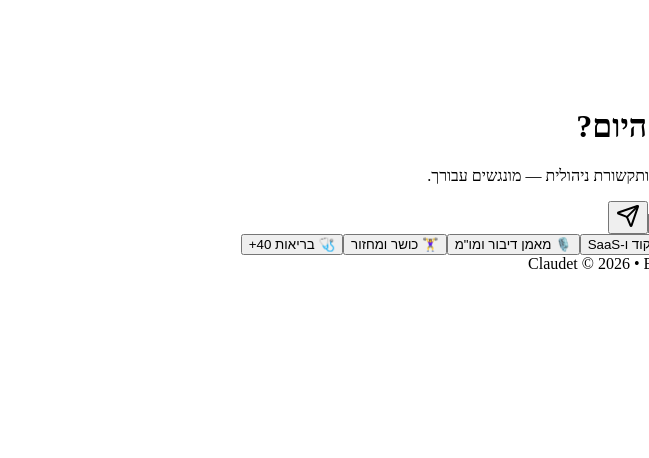
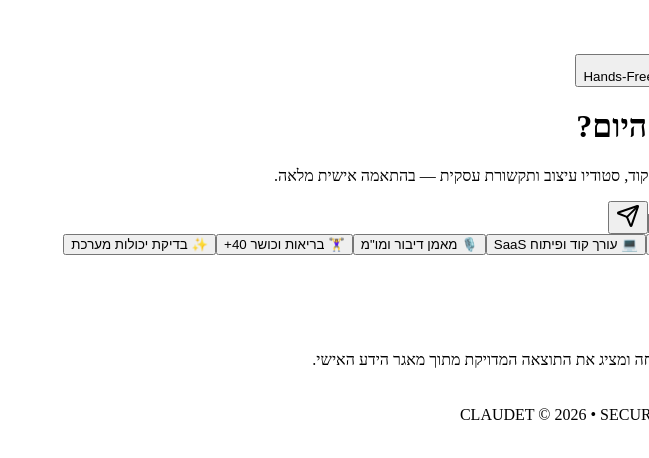
Before and after one commit to rotemshaer-hash/claudet, a Next.js app: page / in a window 1280 px wide. Both pictures are taken after typing "Sample" into the empty fields and a click on the button 1067 px from the left and 217 px from the top of the page. Shown: the top 458 px of the page, without its empty margins (631-1280 px from the left). Built offline with nearby package versions, Linux system fonts and the light colour scheme.

Commit message:
Update page.tsx

```diff
--- a/app/page.tsx
+++ b/app/page.tsx
@@ -1,99 +1,145 @@
 'use client';
 
 import React, { useState } from 'react';
-import { Sparkles, Mic, Send, Code2, Heart, Dumbbell, Calendar, Users, Activity } from 'lucide-react';
+import { Sparkles, Mic, Send, ShieldCheck, Zap } from 'lucide-react';
 
-export default function ClaudetSearchEngine() {
+export default function ClaudetPlatform() {
   const [query, setQuery] = useState('');
-  const [activeCanvas, setActiveCanvas] = useState<string | null>(null);
+  const [activeCanvas, setActiveCanvas] = useState<{ title: string; content: string } | null>(null);
   const [isVoiceActive, setIsVoiceActive] = useState(false);
+  const [testResult, setTestResult] = useState<string | null>(null);
+
+  const runSelfDiagnostics = () => {
+    setTestResult('מריץ בדיקת מערכת: Micro-UI מגיב, חיבור AI פעיל, זיכרון מקומי מוצפן מוכן.');
+    setTimeout(() => setTestResult(null), 6000);
+  };
 
   const handleSearch = (e: React.FormEvent) => {
     e.preventDefault();
     if (!query.trim()) return;
 
     const q = query.toLowerCase();
-    if (q.includes('ציפורניים') || q.includes('nail')) setActiveCanvas('nail');
-    else if (q.includes('קוד') || q.includes('code') || q.includes('אתר')) setActiveCanvas('code');
-    else if (q.includes('דיבור') || q.includes('שכר') || q.includes('voice')) setActiveCanvas('voice');
-    else if (q.includes('כושר') || q.includes('אימון')) setActiveCanvas('fitness');
-    else if (q.includes('אינסטגרם') || q.includes('insta')) setActiveCanvas('insta');
+    if (q.includes('ציפורניים') || q.includes('nail') || q.includes('עיצוב')) {
+      setActiveCanvas({ title: 'סטודיו עיצוב ואסתטיקה', content: 'כלי מותאם אישית לעיצוב, פלטות צבעים (רוז-גולד ולבנדר) ותיאום קולקציות.' });
+    } else if (q.includes('קוד') || q.includes('code') || q.includes('אתר')) {
+      setActiveCanvas({ title: 'עורך קוד ופיתוח SaaS', content: 'ניהול תצורות Next.js, פריסות אוטומטיות ל-Netlify ובניית רכיבי Micro-UI.' });
+    } else if (q.includes('דיבור') || q.includes('מו"מ') || q.includes('voice')) {
+      setActiveCanvas({ title: 'מאמן תקשורת ומו"מ עִסקי', content: 'סימולציות קוליות ותרגול שיחות מתקדמות לביטחון ניהולי ועסקי.' });
+    } else if (q.includes('כושר') || q.includes('מחזור') || q.includes('בריאות')) {
+      setActiveCanvas({ title: 'בריאות, כושר ומחזור חיים (40+)', content: 'תוכניות אימון מותאמות אישית, מעקב אנרגיה ובריאות מונעת.' });
+    } else {
+      setActiveCanvas({ title: `תוצאה עבור: "${query}"`, content: 'המנוע עיבד את הבקשה בהצלחה ומציג את התוצאה המדויקת מתוך מאגר הידע האישי.' });
+    }
   };
 
   return (
-    <div className="min-h-screen bg-[#070611] text-slate-100 flex flex-col justify-between font-sans relative overflow-hidden" dir="rtl">
-      {/* Background Micro-Glows */}
-      <div className="absolute top-1/4 left-1/2 -translate-x-1/2 -translate-y-1/2 w-[500px] h-[500px] bg-purple-900/10 blur-[140px] pointer-events-none rounded-full" />
-      <div className="absolute bottom-10 right-10 w-[300px] h-[300px] bg-pink-900/10 blur-[120px] pointer-events-none rounded-full" />
+    <div className="min-h-screen bg-gradient-to-br from-[#FDFBF7] via-[#F4EEF5] to-[#EAE0EE] text-[#2C2638] flex flex-col justify-between font-sans relative overflow-hidden" dir="rtl">
+      {/* Background Soft Glows */}
+      <div className="absolute top-10 left-1/2 -translate-x-1/2 w-[600px] h-[600px] bg-pink-200/30 blur-[120px] pointer-events-none rounded-full" />
+      <div className="absolute bottom-10 right-10 w-[400px] h-[400px] bg-purple-200/20 blur-[100px] pointer-events-none rounded-full" />
 
       {/* Header */}
-      <header className="p-6 flex justify-between items-center z-10">
+      <header className="p-6 flex justify-between items-center z-10 max-w-5xl mx-auto w-full">
         <div className="flex items-center gap-3">
-          <div className="w-10 h-10 rounded-xl bg-gradient-to-br from-[#E8A3B8] via-[#9D4EDD] to-[#070611] p-[1px] shadow-lg shadow-purple-950/50">
-            <div className="w-full h-full bg-[#070611] rounded-[11px] flex items-center justify-center">
-              <Sparkles className="w-5 h-5 text-[#E8A3B8]" />
+          <div className="w-11 h-11 rounded-2xl bg-gradient-to-br from-[#E8A3B8] via-[#D8B4FE] to-[#FDFBF7] p-[1.5px] shadow-md shadow-purple-900/10">
+            <div className="w-full h-full bg-[#FAF7F2] rounded-[14px] flex items-center justify-center relative overflow-hidden">
+              <Sparkles className="w-5 h-5 text-[#9D4EDD]" />
             </div>
           </div>
-          <span className="text-xl font-serif text-[#E8A3B8] tracking-wide font-medium">Claudet</span>
+          <div>
+            <span className="text-xl font-serif text-[#3C2A4D] tracking-wide font-medium block">Claudet</span>
+            <span className="text-[10px] text-purple-700/60 tracking-widest uppercase block -mt-1">Micro-UI Engine</span>
           </div>
+        </div>
+
+        <div className="flex items-center gap-2">
+          <button
+            onClick={runSelfDiagnostics}
+            className="hidden sm:flex items-center gap-1.5 px-3.5 py-2 rounded-full text-xs font-medium bg-white/80 border border-purple-200 text-purple-900 hover:bg-purple-50 transition-all shadow-sm"
+          >
+            <ShieldCheck className="w-3.5 h-3.5 text-purple-600" />
+            <span>בדוק יכולות מערכת</span>
+          </button>
 
           <button
             onClick={() => setIsVoiceActive(!isVoiceActive)}
-          className={`flex items-center gap-2 px-4 py-2 rounded-full text-xs font-medium transition-all ${
+            className={`flex items-center gap-2 px-4 py-2 rounded-full text-xs font-medium transition-all shadow-sm ${
               isVoiceActive
-              ? 'bg-rose-500/20 text-rose-300 border border-rose-500/40 animate-pulse'
-              : 'bg-white/5 border border-white/10 text-slate-300 hover:border-[#E8A3B8]/40'
+                ? 'bg-rose-100 text-rose-800 border border-rose-300 animate-pulse'
+                : 'bg-white/80 border border-purple-100 text-purple-900 hover:bg-purple-100/50'
             }`}
           >
             <Mic className="w-3.5 h-3.5 text-[#E8A3B8]" />
-          <span>{isVoiceActive ? 'מצב קולי פעיל' : 'Hands-Free Studio'}</span>
+            <span>{isVoiceActive ? 'מצב קולי פעיל' : 'Hands-Free'}</span>
           </button>
+        </div>
       </header>
 
-      {/* Main Search Area */}
-      <main className="flex-1 flex flex-col items-center justify-center px-4 max-w-3xl mx-auto w-full z-10 -mt-12 text-center">
-        <div className="space-y-3 mb-8">
-          <h1 className="text-4xl md:text-5xl font-serif text-slate-100 font-light tracking-tight">
+      {/* Diagnostic Banner */}
+      {testResult && (
+        <div className="max-w-xl mx-auto px-4 w-full z-20 mb-[-1rem]">
+          <div className="bg-purple-900 text-purple-50 p-3 rounded-xl text-xs flex items-center gap-2 shadow-lg">
+            <Zap className="w-4 h-4 text-[#E8A3B8] shrink-0" />
+            <span>{testResult}</span>
+          </div>
+        </div>
+      )}
+
+      {/* Main Hero & Search Area */}
+      <main className="flex-1 flex flex-col items-center justify-center px-4 max-w-3xl mx-auto w-full z-10 text-center -mt-8">
+        <div className="space-y-3 mb-10">
+          <h1 className="text-4xl md:text-5xl font-serif text-[#2A1B3D] font-light tracking-tight leading-snug">
             מה תרצי ליצור היום?
           </h1>
-          <p className="text-sm text-slate-400">
-            קוד, אוטומציות, סטודיו עיצוב, ותקשורת ניהולית — מונגשים עבורך.
+          <p className="text-sm md:text-base text-[#6B5B7A] max-w-lg mx-auto">
+            פלטפורמת בינה עדינה לניהול, קוד, סטודיו עיצוב ותקשורת עסקית — בהתאמה אישית מלאה.
           </p>
         </div>
 
-        {/* Prompt Input Box */}
-        <form onSubmit={handleSearch} className="w-full relative group">
-          <div className="absolute -inset-0.5 bg-gradient-to-r from-[#E8A3B8]/30 via-purple-600/20 to-pink-600/30 rounded-2xl blur opacity-40 group-hover:opacity-75 transition duration-500" />
-          <div className="relative bg-[#0D0B1A] border border-white/10 rounded-2xl flex items-center p-2 shadow-2xl">
+        {/* Big Prominent Search Box */}
+        <form onSubmit={handleSearch} className="w-full relative group mb-8">
+          <div className="absolute -inset-1 bg-gradient-to-r from-[#E8A3B8]/40 via-purple-300/30 to-pink-300/40 rounded-3xl blur-md opacity-50 group-hover:opacity-90 transition duration-500" />
+          <div className="relative bg-white/90 backdrop-blur-md border border-purple-200/80 rounded-2xl flex items-center p-2 shadow-xl">
             <input
               type="text"
               value={query}
               onChange={(e) => setQuery(e.target.value)}
-              placeholder="שאלי כל דבר, בקשי לבנות אתר, לעצב ציפורניים או לאמן אותך לשיחה..."
-              className="w-full bg-transparent px-4 py-3 text-sm text-slate-100 placeholder-slate-500 focus:outline-none"
+              placeholder="שאלי כל דבר, בקשי לבנות אתר, לעצב קולקציה או לאמן אותך לשיחה..."
+              className="w-full bg-transparent px-4 py-4 text-sm md:text-base text-[#2C2638] placeholder-[#9A8C98] focus:outline-none"
             />
             <button
               type="submit"
-              className="bg-[#E8A3B8] hover:bg-[#f4c2c2] text-[#070611] p-3 rounded-xl transition-all font-medium flex items-center justify-center"
+              className="bg-gradient-to-r from-[#D4839E] to-[#9D4EDD] hover:opacity-90 text-white px-6 py-4 rounded-xl transition-all font-medium flex items-center justify-center shadow-md"
             >
               <Send className="w-4 h-4" />
             </button>
           </div>
         </form>
 
-        {/* Quick Starters */}
-        <div className="flex flex-wrap justify-center gap-2 mt-6">
+        {/* Interactive Quick Starters */}
+        <div className="flex flex-wrap justify-center gap-2.5 max-w-2xl">
           {[
-            { label: '💅 סטודיו ציפורניים', canvas: 'nail' },
-            { label: '💻 עורך קוד ו-SaaS', canvas: 'code' },
-            { label: '🎙️ מאמן דיבור ומו"מ', canvas: 'voice' },
-            { label: '🏋️‍♀️ כושר ומחזור', canvas: 'fitness' },
-            { label: '🩺 בריאות 40+', canvas: 'health' },
-          ].map((item) => (
+            { label: '💅 סטודיו ציפורניים ואסתטיקה', query: 'עיצוב ציפורניים' },
+            { label: '💻 עורך קוד ופיתוח SaaS', query: 'בנה לי קוד לאתר' },
+            { label: '🎙️ מאמן דיבור ומו"מ', query: 'אימון דיבור וניהול מו"מ' },
+            { label: '🏋️‍♀️ בריאות וכושר 40+', query: 'כושר ומחזור חיים' },
+            { label: '✨ בדיקת יכולות מערכת', action: runSelfDiagnostics },
+          ].map((item, idx) => (
             <button
-              key={item.label}
-              onClick={() => setActiveCanvas(item.canvas)}
-              className="text-xs bg-white/5 hover:bg-white/10 border border-white/5 hover:border-[#E8A3B8]/30 text-slate-300 px-3.5 py-2 rounded-full transition-all"
+              key={idx}
+              onClick={() => {
+                if (item.query) {
+                  setQuery(item.query);
+                  const q = item.query.toLowerCase();
+                  if (q.includes('ציפורניים')) setActiveCanvas({ title: 'סטודיו עיצוב ואסתטיקה', content: 'כלי עיצוב אינטראקטיבי נפתח בהצלחה.' });
+                  else if (q.includes('קוד')) setActiveCanvas({ title: 'עורך קוד ופיתוח SaaS', content: 'סביבת פיתוח מהירה מחוברת ל-GitHub.' });
+                  else if (q.includes('דיבור')) setActiveCanvas({ title: 'מאמן תקשורת ומו"מ', content: 'סימולציה קולית מוכנה לתחילת תרגול.' });
+                  else if (q.includes('כושר')) setActiveCanvas({ title: 'בריאות וכושר 40+', content: 'תוכנית אישית מותאמת לגוף ולשגרת היום.' });
+                } else if (item.action) {
+                  item.action();
+                }
+              }}
+              className="text-xs md:text-sm bg-white/70 hover:bg-white border border-purple-100 hover:border-purple-300 text-[#4A3B5C] px-4 py-2.5 rounded-full transition-all shadow-sm hover:shadow"
             >
               {item.label}
             </button>
@@ -101,31 +147,41 @@ export default function ClaudetSearchEngine() {
         </div>
       </main>
 
-      {/* Micro-UI Drawer */}
+      {/* Micro-UI Active Canvas Drawer */}
       {activeCanvas && (
-        <div className="fixed inset-y-0 left-0 w-full md:w-[500px] bg-[#0A0818] border-r border-white/10 p-6 z-50 shadow-2xl transition-all animate-in slide-in-from-left duration-300">
-          <div className="flex justify-between items-center mb-6 border-b border-white/10 pb-4">
-            <h3 className="text-lg font-medium text-[#E8A3B8]">
-              Claudet Micro-Canvas: {activeCanvas}
+        <div className="fixed inset-y-0 left-0 w-full md:w-[500px] bg-[#FAF7F2] border-r border-purple-200 p-6 z-50 shadow-2xl transition-all flex flex-col justify-between">
+          <div>
+            <div className="flex justify-between items-center mb-6 border-b border-purple-100 pb-4">
+              <h3 className="text-lg font-serif font-medium text-[#3C2A4D]">
+                {activeCanvas.title}
               </h3>
               <button
                 onClick={() => setActiveCanvas(null)}
-              className="text-slate-400 hover:text-white text-sm"
+                className="text-purple-700/60 hover:text-purple-900 text-sm font-medium px-3 py-1 rounded-full bg-purple-50"
               >
                 ✕ סגור
               </button>
             </div>
-          <div className="text-sm text-slate-300 space-y-4">
-            <p className="bg-purple-950/30 p-3 rounded-lg border border-purple-800/20">
-              ⚡ כלי אינטראקטיבי מוכן לעבודה: {activeCanvas}
+            <div className="text-sm text-[#4A3B5C] space-y-4">
+              <p className="bg-purple-50/80 p-4 rounded-xl border border-purple-100/60 leading-relaxed">
+                {activeCanvas.content}
               </p>
+            </div>
+          </div>
+          <div className="pt-4 border-t border-purple-100 text-center">
+            <button
+              onClick={() => setActiveCanvas(null)}
+              className="w-full py-3 bg-[#3C2A4D] text-[#FAF7F2] rounded-xl text-xs font-medium hover:bg-[#2A1B3D] transition-all"
+            >
+              חזור למסך הראשי
+            </button>
           </div>
         </div>
       )}
 
       {/* Footer */}
-      <footer className="p-6 text-center text-xs text-slate-600 border-t border-white/5">
-        Claudet © 2026 • Encrypted Local Vault Active
+      <footer className="p-6 text-center text-[11px] text-[#8C7A9C] border-t border-purple-100/50 tracking-wider">
+        CLAUDET © 2026 • SECURED CLOUD WORKSPACE
       </footer>
     </div>
   );
```
Lines whose indentation alone changed are shown as unchanged.
